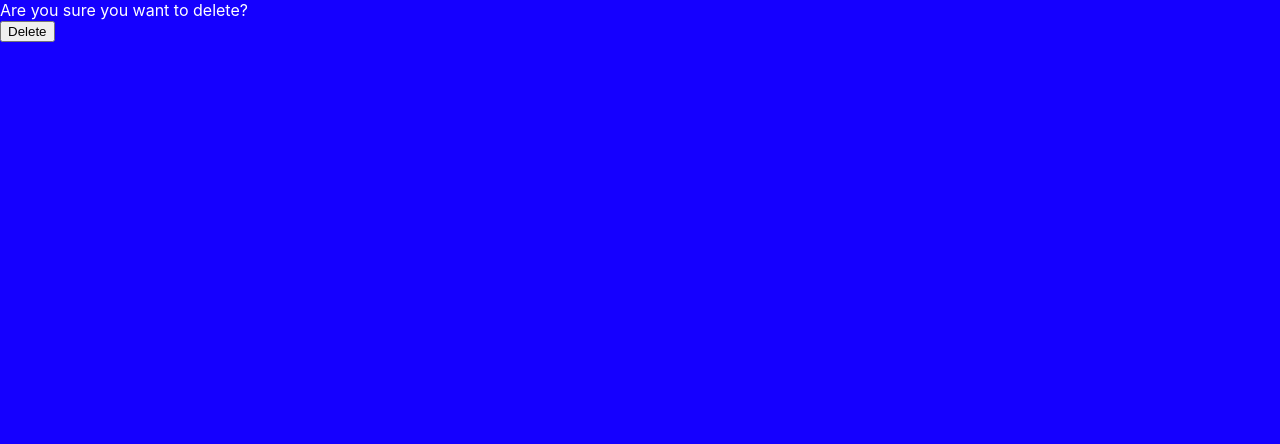
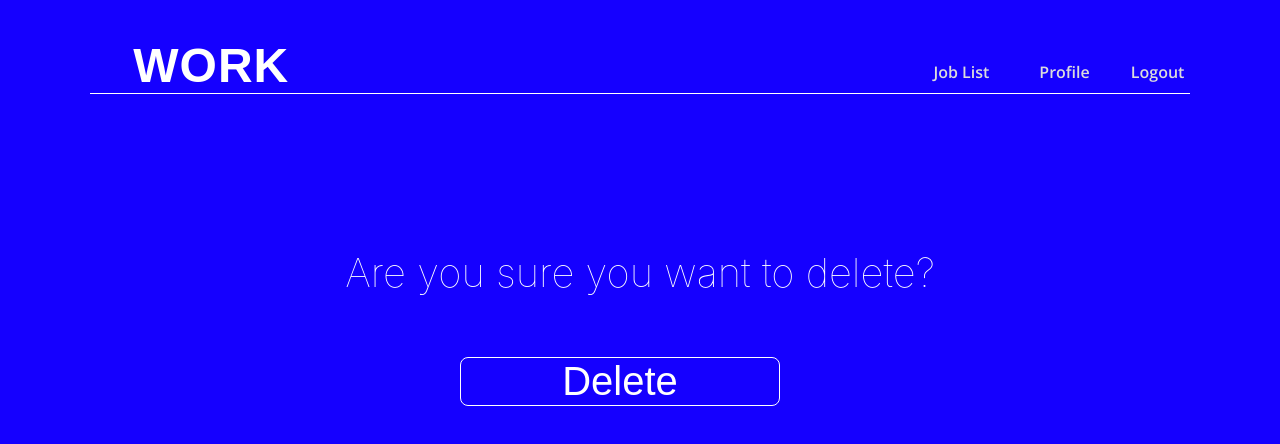
Before and after one commit to BrianCarroll112/WorkIt, a React (Create React App) app in the folder client/: page /delete/1 in a window 1280 px wide. Shown: the top 444 px of the page. Built offline with nearby package versions, Linux system fonts and the light colour scheme.

Commit message:
all random routes styled

```diff
--- a/client/src/App.css
+++ b/client/src/App.css
@@ -194,7 +194,7 @@ a {
   font-family: 'open sans';
 }
 
-a:hover {
+a:hover, .logout:hover {
   color: grey;
 }
 
--- a/client/src/App.js
+++ b/client/src/App.js
@@ -272,10 +272,13 @@ class App extends Component {
         )} />
 
         <Route exact path='/delete/:id' render={(props) => (
+          <>
+          <Nav onClick={this.handleLogout}/>
           <DeleteReroute
           {...props}
           deleteUser={this.deleteUserProfile}
            />
+           </>
         )}  />
 
         <Route exact path='/application/:id' render={(props) => (
--- a/client/src/components/DeleteReroute.jsx
+++ b/client/src/components/DeleteReroute.jsx
@@ -4,9 +4,10 @@ import { Route, Link } from 'react-router-dom';
 
 const DeleteReroute = (props) => {
   return(
-    <div>
+    <div className="app-sent-container">
     <div>Are you sure you want to delete?</div>
     <button
+    className ="app-profile-button"
     onClick={props.deleteUser}
     >Delete</button>
     </div>
```
